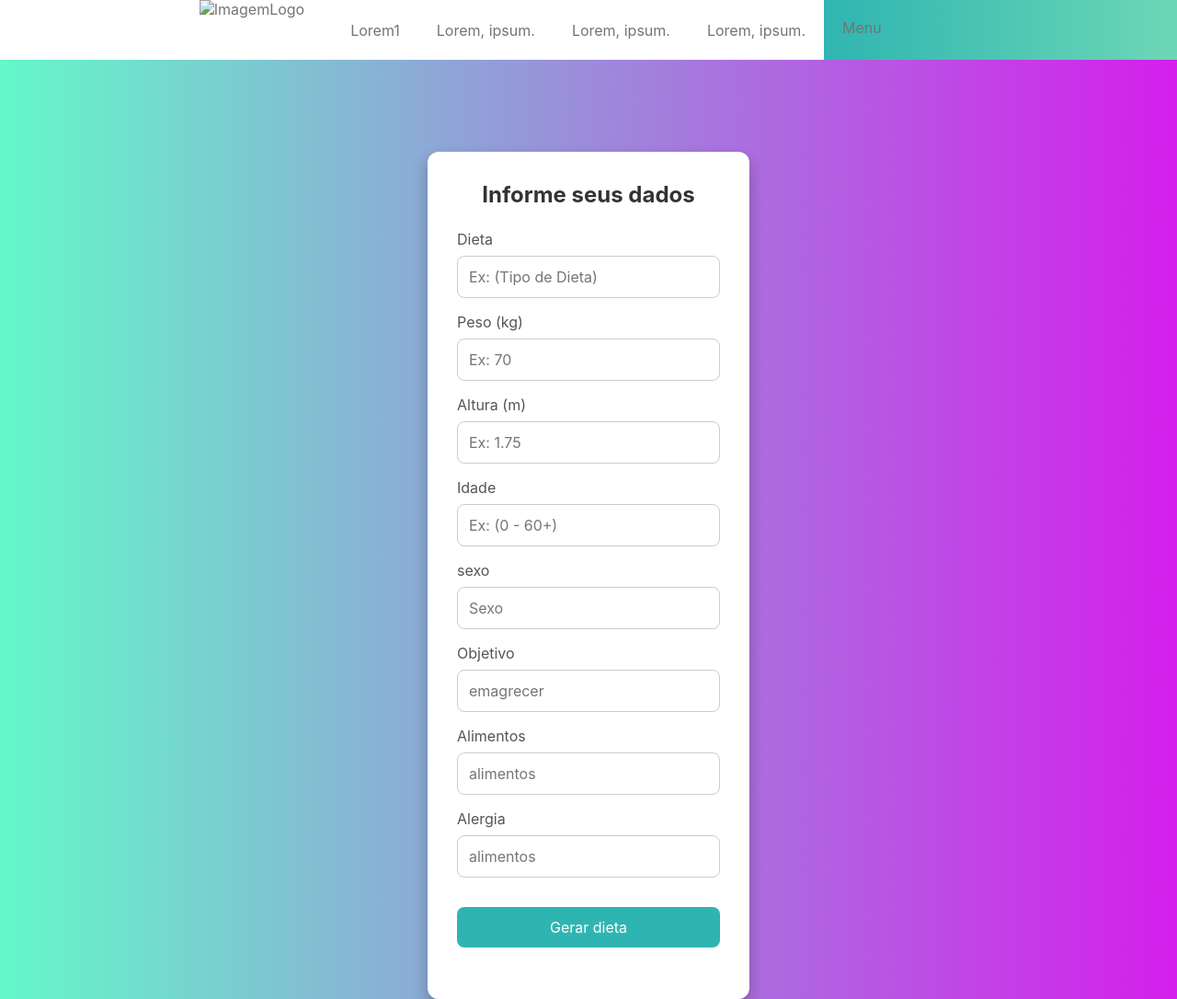
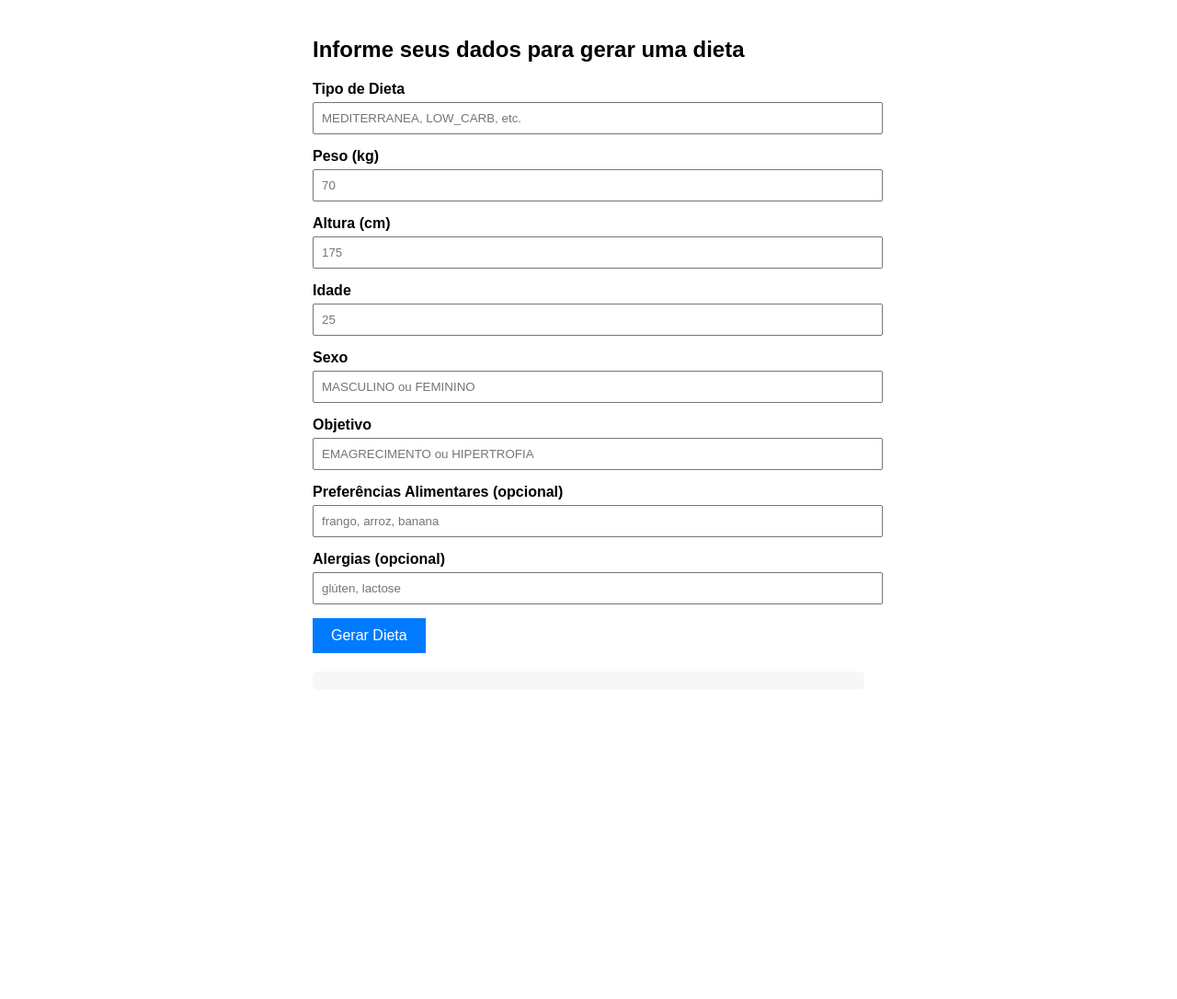
Before and after one commit to nutrifacilUNAvcig/A3-Especificacao, a website: page nutrifacil/frontend/paginas/dietas/CriarDietas.html in a window 1280 px wide. Shown: the whole page at 92% size. After the commit the page ends 800 px from the top, so only its background shows below. Drawn offline with Linux system fonts and the light colour scheme.

Commit message:
atualizando integracao front back

```diff
--- a/nutrifacil/backend/src/dietas/interfaces/plano.interface.ts
+++ b/nutrifacil/backend/src/dietas/interfaces/plano.interface.ts
@@ -1,3 +1,4 @@
+// src/dietas/interfaces/plano.interface.ts
 export interface PlanoAlimentar {
   tmb: number;
   imc: number;
--- a/nutrifacil/frontend/paginas/dietas/CriarDietas.html
+++ b/nutrifacil/frontend/paginas/dietas/CriarDietas.html
@@ -1,79 +1,109 @@
 <!DOCTYPE html>
-<html lang="en">
+<html lang="pt-BR">
 <head>
-    <meta charset="UTF-8">
-    <meta name="viewport" content="width=device-width, initial-scale=1.0">
-    <link rel="stylesheet" href="../../estilos/CalcularMetabolismo.css">
-    <title>Criar Dieta</title>
+  <meta charset="UTF-8" />
+  <meta name="viewport" content="width=device-width, initial-scale=1.0"/>
+  <title>Gerar Dieta</title>
+  <style>
+    body { font-family: Arial, sans-serif; padding: 20px; max-width: 600px; margin: auto; }
+    .form-group { margin-bottom: 15px; }
+    label { display: block; font-weight: bold; margin-bottom: 5px; }
+    input { width: 100%; padding: 8px; }
+    .btn { padding: 10px 20px; font-size: 16px; background-color: #007bff; color: white; border: none; cursor: pointer; }
+    .btn:hover { background-color: #0056b3; }
+    .resultado { margin-top: 20px; white-space: pre-wrap; background: #f7f7f7; padding: 10px; border-radius: 5px; }
+  </style>
 </head>
 <body>
-      <header class="CabecalhoIndex">
-        <div class="MenuCabecalho">
-            <div class="imagemLogoCabecalho">
-                <img  onclick="window.location.href='index.html'" src="../imagens/logo.png" alt="ImagemLogo">
-            </div>
 
-            <div class="IntensCabecalhoIndex">
-                <!--<img class="ImagemCabecalhoIndex" src="../imagens/telefones.png" alt="ImagemAoLadoDoTexto">!-->
-                <a href="#">Lorem1</a>
-            </div>
-            <div class="linhaVertical"></div><!--linha -->
-            <div class="IntensCabecalhoIndex">
-                <!--<img class="ImagemCabecalhoIndex" src="../imagens/telefones.png" alt="ImagemAoLadoDoTexto">!-->
-                <a href="#">Lorem, ipsum.</a>
-            </div>
-            <div class="linhaVertical"></div><!--linha -->
-            <div class="IntensCabecalhoIndex">
-                <!--<img class="ImagemCabecalhoIndex" src="../imagens/telefones.png" alt="ImagemAoLadoDoTexto">!-->
-                <a href="#">Lorem, ipsum.</a>
-            </div>
-            <div class="linhaVertical"></div><!--linha -->
-            <div class="IntensCabecalhoIndex">
-                <!--<img class="ImagemCabecalhoIndex" src="../imagens/telefones.png" alt="ImagemAoLadoDoTexto">!-->
-                <a id="lista-ramais" href="#">Lorem, ipsum.</a>
-                <!-- Section com os ramais dentro do link -->
-            </div>
-        </div>
-        <div class="BarraDeMenuCabecalho">
-            <p>Menu</p>
-        </div>
-    </header>
+  <h2>Informe seus dados para gerar uma dieta</h2>
 
-  <div class="container">
-    <h2>Informe seus dados</h2>
   <div class="form-group">
-      <label for="idade">Dieta</label>
-      <input type="" id="dieta" placeholder="Ex: (Tipo de Dieta)" required />
+    <label for="dieta">Tipo de Dieta</label>
+    <input id="dieta" placeholder="MEDITERRANEA, LOW_CARB, etc." required />
   </div>
   <div class="form-group">
     <label for="peso">Peso (kg)</label>
-      <input type="number" id="peso" placeholder="Ex: 70" step="0.1" required />
+    <input type="number" id="peso" placeholder="70" step="0.1" required />
   </div>
   <div class="form-group">
-      <label for="altura">Altura (m)</label>
-      <input type="number" id="altura" placeholder="Ex: 1.75" step="0.01" required />
+    <label for="altura">Altura (cm)</label>
+    <input type="number" id="altura" placeholder="175" step="0.1" required />
   </div>
   <div class="form-group">
     <label for="idade">Idade</label>
-      <input type="number" id="idade" placeholder="Ex: (0 - 60+)" step="1" required />
+    <input type="number" id="idade" placeholder="25" required />
   </div>
   <div class="form-group">
-      <label for="idade">sexo</label>
-      <input type="number" id="sexo" placeholder="Sexo" step="1" required />
+    <label for="sexo">Sexo</label>
+    <input id="sexo" placeholder="MASCULINO ou FEMININO" required />
   </div>
   <div class="form-group">
-      <label for="idade">Objetivo</label>
-      <input type="number" id="objetivo" placeholder="emagrecer" step="1" required />
+    <label for="objetivo">Objetivo</label>
+    <input id="objetivo" placeholder="EMAGRECIMENTO ou HIPERTROFIA" required />
   </div>
   <div class="form-group">
-      <label for="idade">Alimentos</label>
-      <input type="number" id="alimentos" placeholder="alimentos" step="1" required />
+    <label for="preferencias">Preferências Alimentares (opcional)</label>
+    <input id="preferencias" placeholder="frango, arroz, banana" />
   </div>
   <div class="form-group">
-      <label for="idade">Alergia</label>
-      <input type="number" id="alimentos" placeholder="alimentos" step="1" required />
+    <label for="alergias">Alergias (opcional)</label>
+    <input id="alergias" placeholder="glúten, lactose" />
   </div>
-    <button class="btn" onclick="calcularIMC()">Gerar dieta</button>
+
+  <button class="btn" onclick="gerarDieta()">Gerar Dieta</button>
+
   <div class="resultado" id="resultado"></div>
-  </div>
+
+  <script>
+    async function gerarDieta() {
+      const dieta = document.getElementById('dieta').value;
+      const peso = parseFloat(document.getElementById('peso').value);
+      const altura = parseFloat(document.getElementById('altura').value);
+      const idade = parseInt(document.getElementById('idade').value);
+      const sexo = document.getElementById('sexo').value;
+      const objetivo = document.getElementById('objetivo').value;
+
+      const preferenciasRaw = document.getElementById('preferencias').value;
+      const alergiasRaw = document.getElementById('alergias').value;
+
+      const preferencias = {
+        proteinas: preferenciasRaw ? preferenciasRaw.split(',').map(p => p.trim()) : [],
+        legumes: [],
+        verduras: [],
+        carboidratos: [],
+      };
+
+      const alergias = alergiasRaw ? alergiasRaw.split(',').map(a => a.trim()) : [];
+
+      const payload = {
+        dieta,
+        peso,
+        altura,
+        idade,
+        sexo,
+        objetivo,
+        preferencias,
+        alergias
+      };
+
+      try {
+        const res = await fetch('http://localhost:3000/dietas/plano', {
+          method: 'POST',
+          headers: { 'Content-Type': 'application/json' },
+          body: JSON.stringify(payload)
+        });
+
+        if (!res.ok) {
+          throw new Error(`Erro: ${res.status}`);
+        }
+
+        const resultado = await res.json();
+        document.getElementById('resultado').innerText = JSON.stringify(resultado, null, 2);
+      } catch (err) {
+        document.getElementById('resultado').innerText = 'Erro ao gerar dieta: ' + err.message;
+      }
+    }
+  </script>
+</body>
 </html>
```
Also changed, not shown: nutrifacil/backend/src/main.ts (+3 -5 lines). Lines whose indentation alone changed are shown as unchanged.
